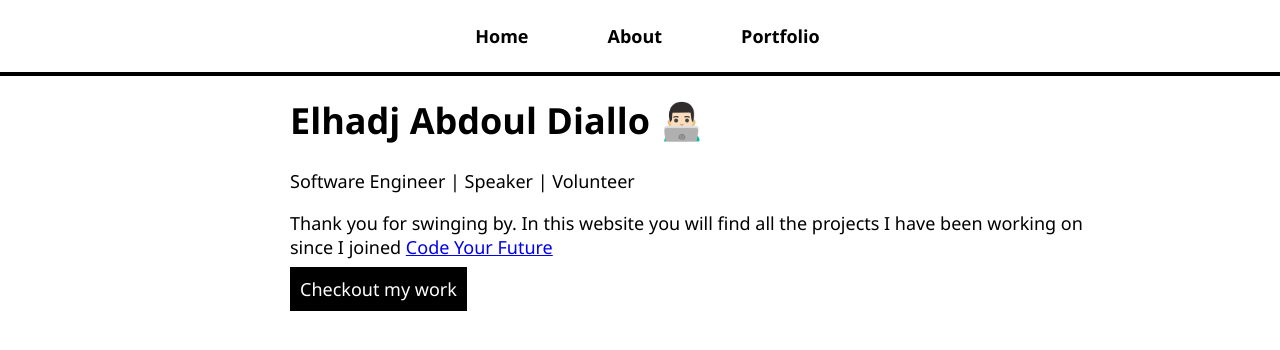
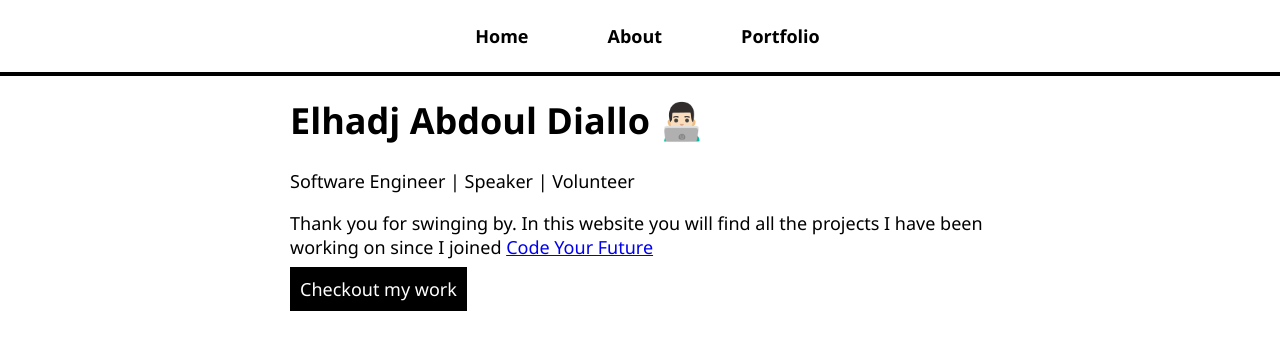
Before and after one commit to eediallo/eediallo.github.io, a React (Create React App) app in the folder my-portfolio/: page / in a window 1280 px wide. Shown: the top 350 px of the page. Built offline with nearby package versions, Linux system fonts and the light colour scheme.

Commit message:
changes class name to home-main

```diff
--- a/my-portfolio/src/pages/Home.js
+++ b/my-portfolio/src/pages/Home.js
@@ -3,7 +3,7 @@ import { Link } from "react-router-dom";
 const HomePage = () => {
   return (
     <>
-      <main className="main-section">
+      <main className="home-main">
         <h1>Elhadj Abdoul Diallo 👨🏻‍💻 </h1>
         <p>Software Engineer | Speaker | Volunteer</p>
         <p>
```
